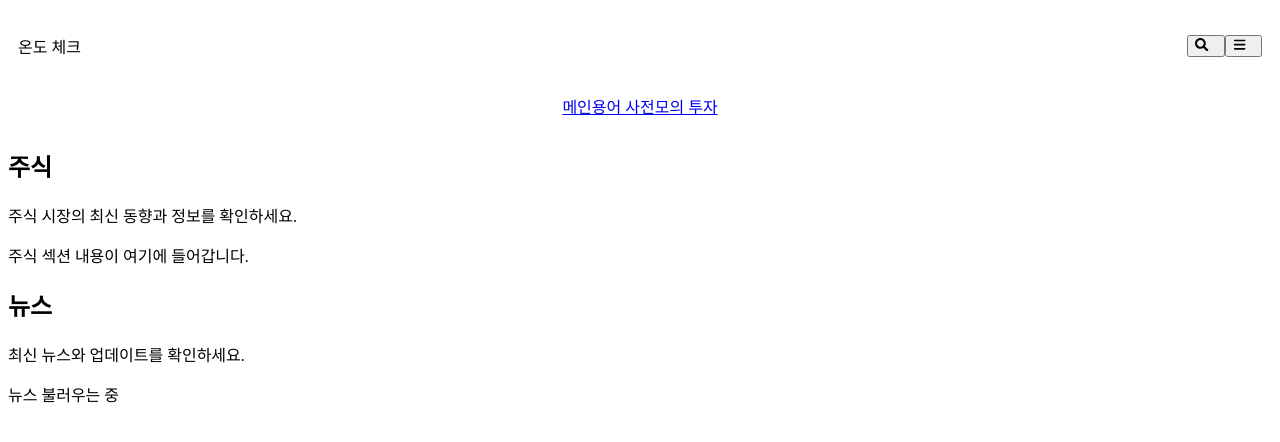
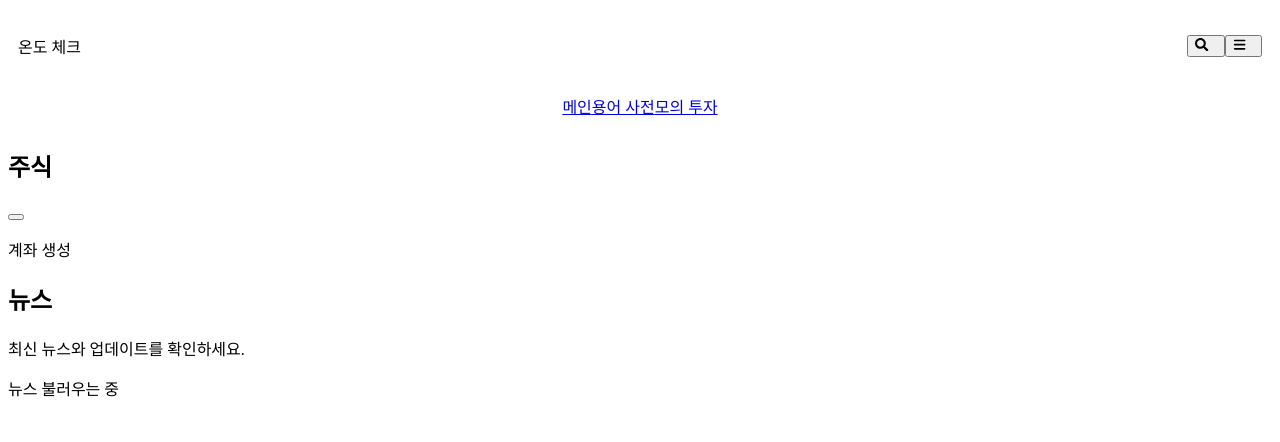
Before and after one commit to kdt-ful-class-three-group/KDT-FUL-3_PROJECT-A-3, a Next.js app in the folder client/: page /home in a window 1280 px wide. Shown: the top 442 px of the page. Built offline with nearby package versions, Linux system fonts and the light colour scheme; no server answers.

Commit message:
Feat : 계좌 생성 버튼 추가

```diff
--- a/client/src/components/home/StockSection.tsx
+++ b/client/src/components/home/StockSection.tsx
@@ -1,11 +1,17 @@
+import { Button } from "../common/Button";
 import { Section } from "../common/Section";
 
 export function StockSection() {
   return (
     <Section
       title="주식"
-      description="주식 시장의 최신 동향과 정보를 확인하세요."
-      children={<p>주식 섹션 내용이 여기에 들어갑니다.</p>}
+      // description="주식 시장의 최신 동향과 정보를 확인하세요."
+      children={
+      <div>
+        <Button variant="icon" icon="plus"/>
+        <p>계좌 생성</p>
+      </div>
+    }
     />
   );
 }
```
